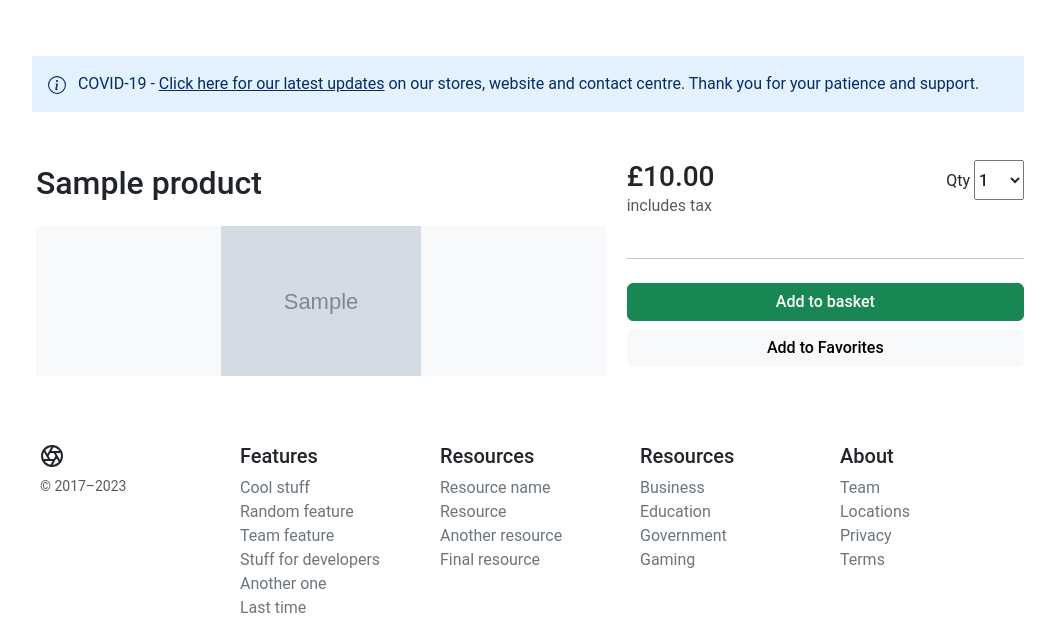
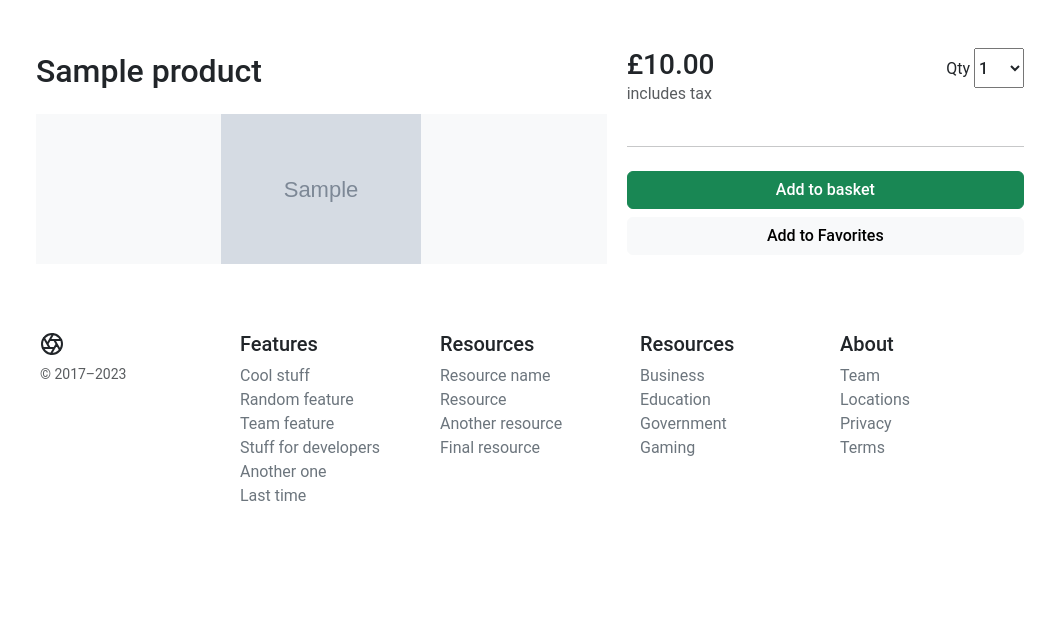
Before and after one commit to dsuetin/django_project, a Django app: a page that uses templates/base.html in a window 1280 px wide. Shown: the part 93-729 px from the top of the page, without its empty margins (112-1167 px from the left). Run offline with Django 4.2, Linux system fonts and the light colour scheme; tables that the repository leaves empty hold one stand-in row (values such as "Sample post"); grey boxes marked "Sample" are stand-in pictures; parts of the project's set-up code (start-up, migrations or seed data) failed here and were passed over.

Commit message:
refactoring

```diff
--- /dev/null
+++ b/static/store/css/store.css
@@ -0,0 +1,4 @@
+.store-select-dropdown{
+    width:50px;
+    height:40px;
+}
--- a/store/urls.py
+++ b/store/urls.py
@@ -5,7 +5,7 @@ from . import views
 app_name = 'store'
 
 urlpatterns = [
-    path('', views.products_all, name='products_all'),
+    path('', views.products_all, name='store_home'),
     path('item/<slug:slug>/', views.product_detail, name='product_detail'),
     path('shop/<slug:category_slug>/', views.category_list, name='category_list'),
     # path('search/<slug:category_slug>/', views.category_list, name='category_list'),
--- a/templates/base.html
+++ b/templates/base.html
@@ -17,7 +17,7 @@
     integrity="sha384-BBtl+eGJRgqQAUMxJ7pMwbEyER4l1g+O15P+16Ep7Q9Q+zqX6gSbd85u4mG4QzX+" crossorigin="anonymous">
   </script>
   <link rel="stylesheet" href="{% static 'core/css/base.css' %}">
-  {% block stylesheet %}{% endblock %}
+  <link rel="stylesheet" href={% block stylesheet %}{% endblock %}>
   <link rel="stylesheet" href="{% static 'basket/css/basket.css' %}">
   {% comment %} <img src="{% static 'my_app/example.jpg' %}" alt="My image"> {% endcomment %}
   {% comment %} <img href="{% static 'musthrooms.png' %}" alt="My image2"> {% endcomment %}
@@ -47,7 +47,7 @@
                   </svg></i>
               </a>
               <ul class="dropdown-menu rounded-0 border-0" aria-labelledby="navbarDropdown">
-                <li><a class="dropdown-item" href="{% url "store:products_all" %}">All</a></li>
+                <li><a class="dropdown-item" href="{% url "store:store_home" %}">All</a></li>
                 {% for c in categories %}
                 <li {% if category.slug == c.slug %}class="selected" {% endif %}>
                   <a class="dropdown-item" href="{{ c.get_absolute_url }}">{{ c.name|title }}</a>
@@ -134,7 +134,7 @@
         <div class="d-md-none d-lg-none d-xl-none">
           <div class="collapse navbar-collapse" id="navbarCollapse">
             <ul class="navbar-nav me-auto mb-2 mb-md-0">
-              <li><a class="dropdown-item" href="{% url "store:products_all" %}">All</a></li>
+              <li><a class="dropdown-item" href="{% url "store:store_home" %}">All</a></li>
               <!-- <li><a class="dropdown-item" href="">All</a></li> -->
               {% for c in categories %}
               <li {% if category.slug == c.slug %}class="selected" {% endif %}>
--- a/templates/basket/summary.html
+++ b/templates/basket/summary.html
@@ -3,7 +3,7 @@
 {% block title %}Basket Summary{% endblock %}
 {% block content %}
 
-<main class="pt-5">
+
   <div class="container" style="max-width: 1000px">
     <div class="col-12">
       <h1 class="h2">Your Basket</h1>
@@ -83,7 +83,6 @@
     </div>
 
   </div>
-</main>
 
 <script>
     // Delete item from the bascket
--- a/templates/store/single.html
+++ b/templates/store/single.html
@@ -1,37 +1,24 @@
 {% extends "../base.html" %}
 {% load static %}
+{% block stylesheet %}{% static 'store/css/store.css' %}{% endblock %}
 {% block title %}
-{{ product.name }}
+{% comment %} {{ product.name }} {% endcomment %}
+{% if product %}{{ product.title }}{% else %}Product{% endif %}
 {% endblock %}
 {% block content %}
 
-<main class="pt-2">
-
-    <div class="container" style="max-width: 1000px">
+    <div class="container">
 
       <div class="row g-3">
-            <div class="alert alert-primary fw600 rounded-0 border-0 py-3" role="alert">
-        <svg xmlns="http://www.w3.org/2000/svg" width="18" height="18" fill="currentColor" class="bi bi-info-circle me-2"
-          viewBox="0 0 16 16">
-          <path d="M8 15A7 7 0 1 1 8 1a7 7 0 0 1 0 14zm0 1A8 8 0 1 0 8 0a8 8 0 0 0 0 16z" />
-          <path
-            d="M8.93 6.588l-2.29.287-.082.38.45.083c.294.07.352.176.288.469l-.738 3.468c-.194.897.105 1.319.808 1.319.545 0 1.178-.252 1.465-.598l.088-.416c-.2.176-.492.246-.686.246-.275 0-.375-.193-.304-.533L8.93 6.588zM9 4.5a1 1 0 1 1-2 0 1 1 0 0 1 2 0z" />
-        </svg>
-        COVID-19 - <u>Click here for our latest updates</u> on our stores, website and contact centre. Thank you for
-        your patience and support.
-      </div>
-          <div class="col-12 d-flex justify-content-between">
-
-          </div>
-
           <div class="col-md-5 ps-3 col-lg-5 order-md-last p-0 order-1">
             <div class="d-grid gap-2">
-
             <div class="d-flex d-flex-inline justify-content-between">
-              <div><span class="h3">£{{ product.price }}</span><p class="text-muted">includes tax</p></div>
+            <div><span class="h3">£{{ product.price }}</span>
+                <p class="text-muted">includes tax</p>
+            </div>
             <div class="">
             <label for="select">Qty</label>
-                                  <select id="select" class="h6" style="width:50px;height:40px;">
+            <select id="select" class="h6 store-select-dropdown" style="width:50px;height:40px;">
                 <option value="1">1</option>
                 <option value="2">2</option>
                 <option value="3">3</option>
@@ -46,9 +33,6 @@
           </div>
 
           <div class="col-md-7 col-lg-7 p-0">
-
-
-
               <div class="card mb-3 border-0">
               <div class="row g-0">
                   <div class="col-md-12">
@@ -62,7 +46,6 @@
           </div>
       </div>
     </div>
-  </main>
 
 <script>
     $(document).on('click', '#add-button', function (e) {
```
Also changed, not shown: templates/store/category.html (+14 -8 lines). Lines whose indentation alone changed are shown as unchanged.
